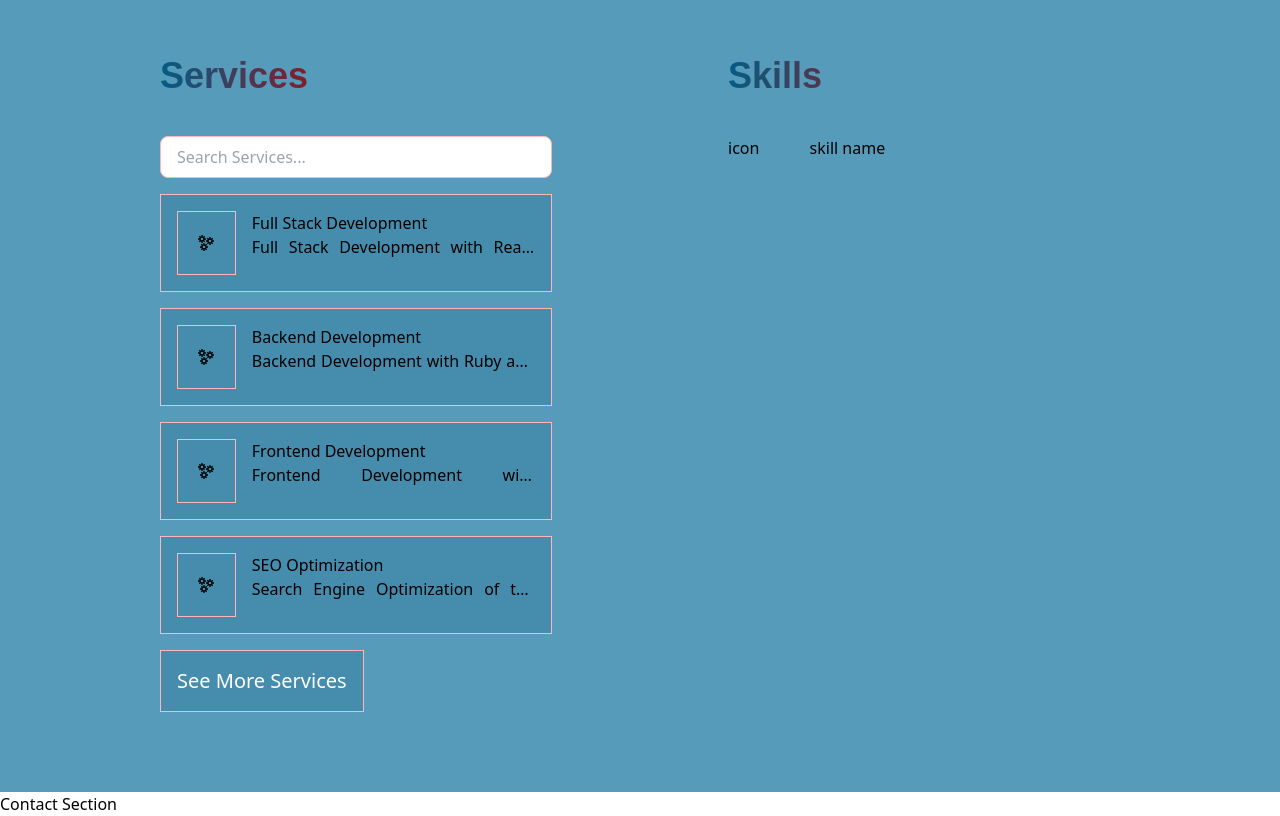
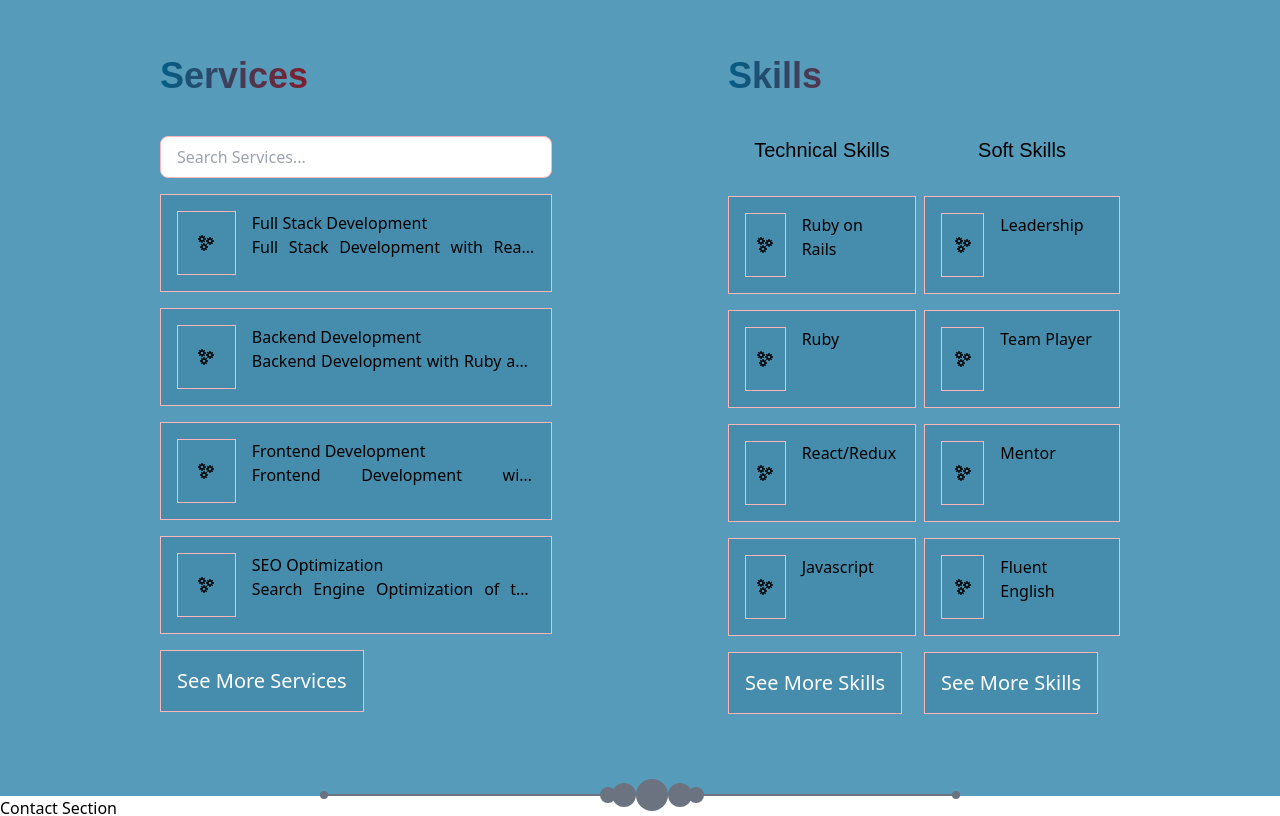
Before and after one commit to anita00001/portfolio-anita, a React (Create React App) app: page /about in a window 1280 px wide. Shown: the part 2460-3276 px from the top of the page. Built offline with nearby package versions, Linux system fonts and the light colour scheme.

Commit message:
Add Technical and Soft Skills

```diff
--- a/src/components/Skill.jsx
+++ b/src/components/Skill.jsx
@@ -1,17 +1,96 @@
-import React from 'react';
+import React, { useState } from 'react';
+import { useSelector } from 'react-redux';
+
+import { GrServices } from "react-icons/gr";
 
 const Skill = () => {
+  const technicalSkillList = useSelector((state) => state.technicalSkill.technicalSkill);
+
+  const [showAllTechnicalSkills, setShowAllTechnicalSkills] = useState(false);
+
+  const initialTechnicalSkillsToShow = 4;
+
+  const visibleTechnicalSkills = showAllTechnicalSkills ? technicalSkillList : technicalSkillList.slice(0, initialTechnicalSkillsToShow);
+
+  const toggleShowAllTechnicalSkills = () => {
+    setShowAllTechnicalSkills((prevShowAllTechnicalSkills) => !prevShowAllTechnicalSkills);
+  };
+
+  // Soft Skills
+  const softSkillList = useSelector((state) => state.softSkill.softSkill);
+
+  const [showAllSoftSkills, setShowAllSoftSkills] = useState(false);
+
+  const initialSoftSkillsToShow = 4;
+
+  const visibleSoftSkills = showAllSoftSkills ? softSkillList : softSkillList.slice(0, initialSoftSkillsToShow);
+
+  const toggleShowAllSoftSkills = () => {
+    setShowAllSoftSkills((prevShowAllSoftSkills) => !prevShowAllSoftSkills);
+  };
+
   return (
     <>
-      <div className="about-description p-20">
-        <h1 className="about text-4xl font-bold py-10 font-crete text-gradient">
+      <div className="about-skill p-20">
+        <h1 className="skill text-4xl font-bold py-10 font-crete text-gradient">
           Skills
         </h1>
-        <div className="grid grid-cols-5 gap-4">
-          <div className="icon col-span-1">icon</div>
-          <div className="skill-name col-span-4">skill name</div>
+
+        <div className="skill-type grid grid-cols-2">
+
+          <div className="technical-skill mr-2">
+            <h3 className="font-crete text-xl text-center pb-4">Technical Skills</h3>
+            <div className='skill-list'>
+          {visibleTechnicalSkills.map((technicalSkill) => (
+            <div
+            className="skills grid grid-cols-3 gap-4 p-4 my-4 border border-color2 bg-color1 hover:bg-color6 hover:border-color1"
+            key={technicalSkill.id}
+            >
+              <div
+                className="icon col-span-1 border border-color2 flex items-center justify-center h-16"
+              >
+                < GrServices />
+              </div>
+              <div className="service-name col-span-2">
+                <h4 className='text-bold'>{technicalSkill.name}</h4>
+              </div>
+            </div>
+          ))}
         </div>
-      </div>
+        {showAllTechnicalSkills ? (
+          <button className="text-xl p-4 text-justify border border-color2 flex items-center bg-color1 hover:bg-color6 hover:border-color1 text-white" onClick={toggleShowAllTechnicalSkills}>See Less Skills</button>
+        ) : (
+          <button className="text-xl p-4 text-justify border border-color2 flex items-center bg-color1 hover:bg-color6 hover:border-color1 text-white" onClick={toggleShowAllTechnicalSkills}>See More Skills</button>
+        )}
+          </div>
+
+          <div className="soft-skill">
+            <h3 className="font-crete text-xl text-center pb-4">Soft Skills</h3>
+            <div className='skill-list'>
+          {visibleSoftSkills.map((softSkill) => (
+            <div
+            className="skills grid grid-cols-3 gap-4 p-4 my-4 border border-color2 bg-color1 hover:bg-color6 hover:border-color1"
+            key={softSkill.id}
+            >
+              <div
+                className="icon col-span-1 border border-color2 flex items-center justify-center h-16"
+              >
+                < GrServices />
+              </div>
+              <div className="service-name col-span-2">
+                <h4 className='text-bold'>{softSkill.name}</h4>
+              </div>
+            </div>
+          ))}
+        </div>
+        {showAllSoftSkills ? (
+          <button className="text-xl p-4 text-justify border border-color2 flex items-center bg-color1 hover:bg-color6 hover:border-color1 text-white" onClick={toggleShowAllSoftSkills}>See Less Skills</button>
+        ) : (
+          <button className="text-xl p-4 text-justify border border-color2 flex items-center bg-color1 hover:bg-color6 hover:border-color1 text-white" onClick={toggleShowAllSoftSkills}>See More Skills</button>
+        )}
+          </div>
+        </div>
+     </div>
     </>
   );
 };
--- /dev/null
+++ b/src/redux/Skills/softSkillSlice.js
@@ -0,0 +1,17 @@
+import { createSlice } from "@reduxjs/toolkit";
+
+const softSkillSlice = createSlice({
+    name: "softSkill",
+    initialState: {
+        softSkill: [
+            { id: 1, name: 'Leadership'},
+            { id: 2, name: 'Team Player'},
+            { id: 3, name: 'Mentor'},
+            { id: 4, name: 'Fluent English'},
+            { id: 5, name: 'Remote Work'},
+        ],
+    },
+    reducers: {},
+});
+
+export default softSkillSlice.reducer;
--- /dev/null
+++ b/src/redux/Skills/technicalSkillSlice.js
@@ -0,0 +1,18 @@
+import { createSlice } from "@reduxjs/toolkit";
+
+const technicalSkillSlice = createSlice({
+    name: "technicalSkill",
+    initialState: {
+        technicalSkill: [
+            { id: 1, name: 'Ruby on Rails'},
+            { id: 2, name: 'Ruby'},
+            { id: 3, name: 'React/Redux'},
+            { id: 4, name: 'Javascript'},
+            { id: 5, name: 'JEST'},
+            { id: 6, name: 'Postgres SQL'},
+        ],
+    },
+    reducers: {},
+});
+
+export default technicalSkillSlice.reducer;
--- a/src/redux/store.js
+++ b/src/redux/store.js
@@ -1,9 +1,13 @@
 import { configureStore } from '@reduxjs/toolkit';
 import serviceReducer from './Services/serviceSlice';
+import technicalSkillReducer from './Skills/technicalSkillSlice';
+import softSkillReducer from './Skills/softSkillSlice';
 
 const store = configureStore({
   reducer: {
     service: serviceReducer,
+    technicalSkill: technicalSkillReducer,
+    softSkill: softSkillReducer,
   },
 });
 
--- a/src/routes/About.js
+++ b/src/routes/About.js
@@ -17,6 +17,7 @@ const About = () => {
         <div className="photo">< Service /></div>
         <div classname="about-description">< Skill /></div>
       </div>
+      < LineDivider />
     </>
   );
 };
```
